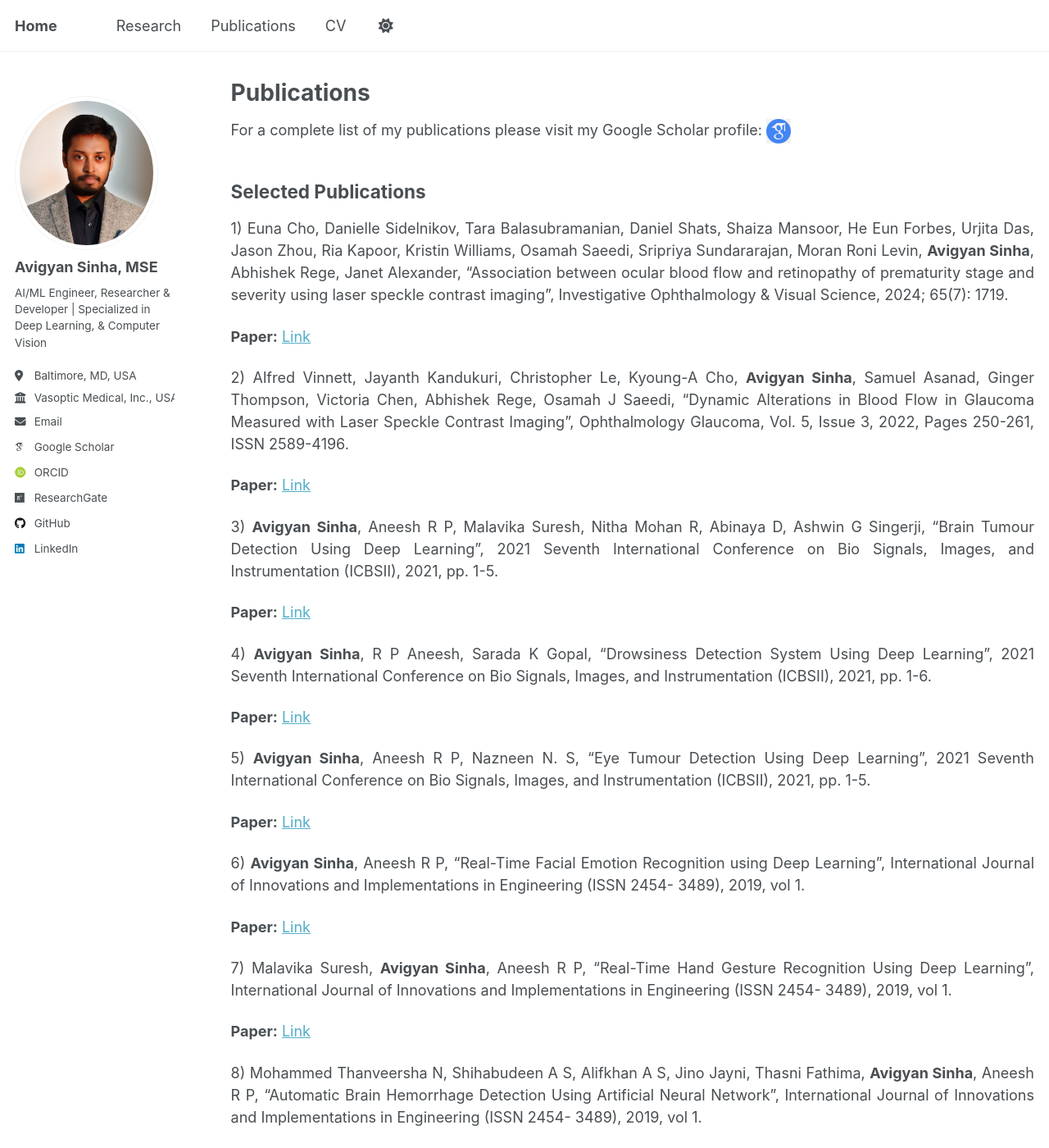
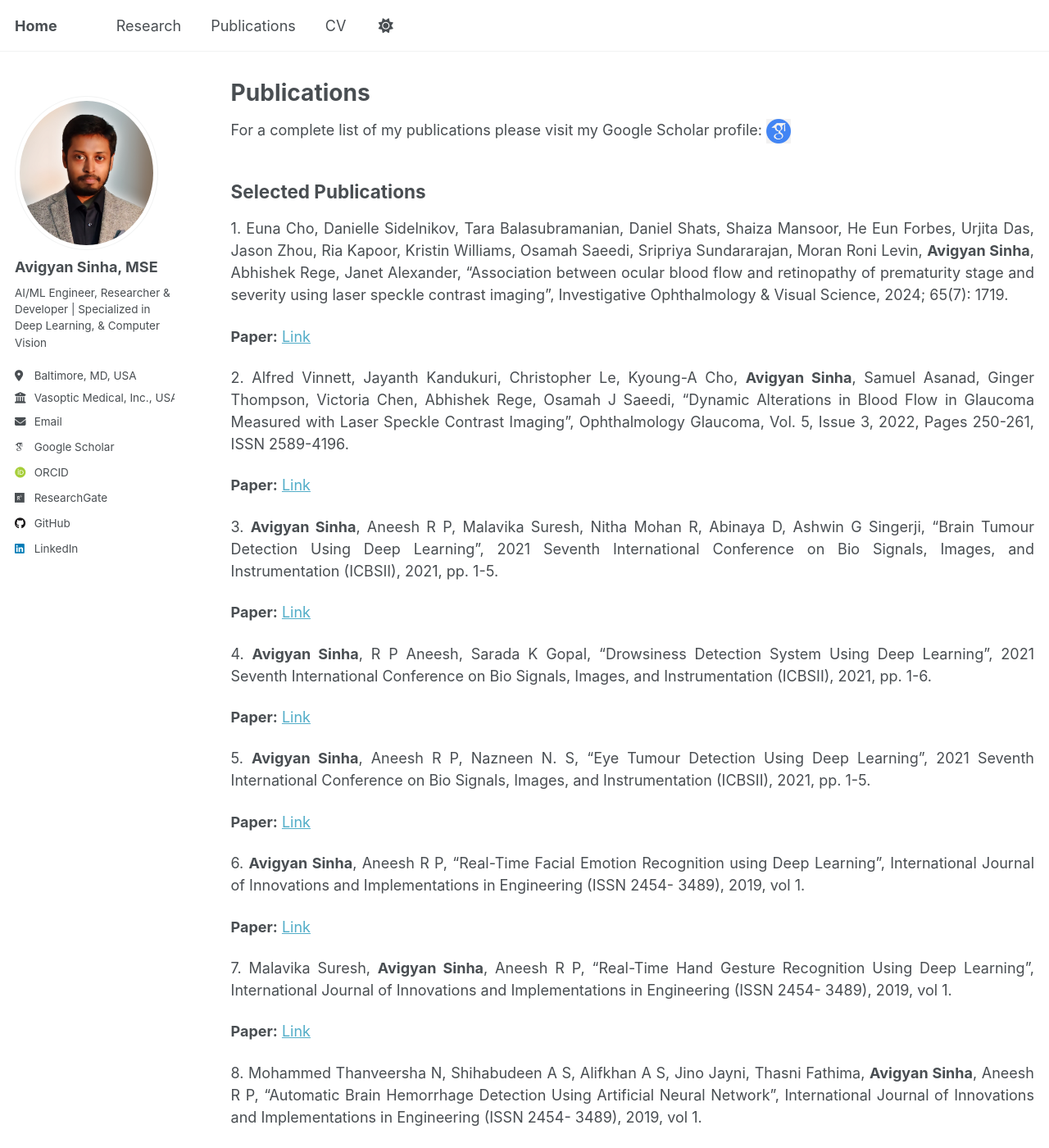
Before and after one commit to avigyan/avigyan.github.io, a Jekyll site: the page built from _pages/publications.md, in a window 1280 px wide and 1400 px high. Shown: the whole window at 82% size. Built offline with Jekyll 4.4.1, drawn with Linux system fonts in a browser that asks for light colours; some web fonts are replaced; a script that is not in the unit is left out; some of the changed text lies outside the part shown.

Commit message:
updated info

```diff
--- a/_pages/publications.md
+++ b/_pages/publications.md
@@ -17,50 +17,50 @@ Selected Publications
   {% endfor %}</ul>-->
 
 <p style="text-align: justify;">
-1) Euna Cho, Danielle Sidelnikov, Tara Balasubramanian, Daniel Shats, Shaiza Mansoor, He Eun Forbes, Urjita Das, Jason Zhou, Ria Kapoor, Kristin Williams, Osamah Saeedi, Sripriya Sundararajan, Moran Roni Levin, <b>Avigyan Sinha</b>, Abhishek Rege, Janet Alexander, “Association between ocular blood flow and retinopathy of prematurity stage and severity using laser speckle contrast imaging”, Investigative Ophthalmology & Visual Science, 2024; 65(7): 1719. <br>
+1. Euna Cho, Danielle Sidelnikov, Tara Balasubramanian, Daniel Shats, Shaiza Mansoor, He Eun Forbes, Urjita Das, Jason Zhou, Ria Kapoor, Kristin Williams, Osamah Saeedi, Sripriya Sundararajan, Moran Roni Levin, <b>Avigyan Sinha</b>, Abhishek Rege, Janet Alexander, “Association between ocular blood flow and retinopathy of prematurity stage and severity using laser speckle contrast imaging”, Investigative Ophthalmology & Visual Science, 2024; 65(7): 1719.
 </p>
 **Paper:** [Link](https://iovs.arvojournals.org/article.aspx?articleid=2796625)
 
 <p style="text-align: justify;">
-2) Alfred Vinnett, Jayanth Kandukuri, Christopher Le, Kyoung-A Cho, <b>Avigyan Sinha</b>, Samuel Asanad, Ginger Thompson, Victoria Chen, Abhishek Rege, Osamah J Saeedi, “Dynamic Alterations in Blood Flow in Glaucoma Measured with Laser Speckle Contrast Imaging”, Ophthalmology Glaucoma, Vol. 5, Issue 3, 2022, Pages 250-261, ISSN 2589-4196. <br>
+2. Alfred Vinnett, Jayanth Kandukuri, Christopher Le, Kyoung-A Cho, <b>Avigyan Sinha</b>, Samuel Asanad, Ginger Thompson, Victoria Chen, Abhishek Rege, Osamah J Saeedi, “Dynamic Alterations in Blood Flow in Glaucoma Measured with Laser Speckle Contrast Imaging”, Ophthalmology Glaucoma, Vol. 5, Issue 3, 2022, Pages 250-261, ISSN 2589-4196.
 </p>
 **Paper:** [Link](https://doi.org/10.1016/j.ogla.2021.10.005)
 
 <p style="text-align: justify;">
-3) <b>Avigyan Sinha</b>, Aneesh R P, Malavika Suresh, Nitha Mohan R, Abinaya D, Ashwin G Singerji, “Brain Tumour Detection Using Deep Learning”, 2021 Seventh International Conference on Bio Signals, Images, and Instrumentation (ICBSII), 2021, pp. 1-5. <br>
+3. <b>Avigyan Sinha</b>, Aneesh R P, Malavika Suresh, Nitha Mohan R, Abinaya D, Ashwin G Singerji, “Brain Tumour Detection Using Deep Learning”, 2021 Seventh International Conference on Bio Signals, Images, and Instrumentation (ICBSII), 2021, pp. 1-5.
 </p>
 **Paper:** [Link](https://doi.org/10.1109/ICBSII51839.2021.9445185)
 
 <p style="text-align: justify;">
-4) <b>Avigyan Sinha</b>, R P Aneesh, Sarada K Gopal, “Drowsiness Detection System Using Deep Learning”, 2021 Seventh International Conference on Bio  Signals, Images, and Instrumentation (ICBSII), 2021, pp. 1-6. <br>
+4. <b>Avigyan Sinha</b>, R P Aneesh, Sarada K Gopal, “Drowsiness Detection System Using Deep Learning”, 2021 Seventh International Conference on Bio  Signals, Images, and Instrumentation (ICBSII), 2021, pp. 1-6.
 </p>
 **Paper:** [Link](https://doi.org/10.1109/ICBSII51839.2021.9445132)
 
 <p style="text-align: justify;">
-5) <b>Avigyan Sinha</b>, Aneesh R P, Nazneen N. S, “Eye Tumour Detection Using Deep Learning”, 2021 Seventh International Conference on Bio Signals,
-Images, and Instrumentation (ICBSII), 2021, pp. 1-5. <br>
+5. <b>Avigyan Sinha</b>, Aneesh R P, Nazneen N. S, “Eye Tumour Detection Using Deep Learning”, 2021 Seventh International Conference on Bio Signals,
+Images, and Instrumentation (ICBSII), 2021, pp. 1-5.
 </p>
 **Paper:** [Link](https://doi.org/10.1109/ICBSII51839.2021.9445172)
 
 <p style="text-align: justify;">
-6) <b>Avigyan Sinha</b>, Aneesh R P, “Real-Time Facial Emotion Recognition using Deep Learning”, International Journal of Innovations
-and Implementations in Engineering (ISSN 2454- 3489), 2019, vol 1. <br>
+6. <b>Avigyan Sinha</b>, Aneesh R P, “Real-Time Facial Emotion Recognition using Deep Learning”, International Journal of Innovations
+and Implementations in Engineering (ISSN 2454- 3489), 2019, vol 1.
 </p>
 **Paper:** [Link](https://ijiie.org/journals/ijiie_2019dec1001/)
 
 <p style="text-align: justify;">
-7) Malavika Suresh, <b>Avigyan Sinha</b>, Aneesh R P, “Real-Time Hand Gesture Recognition Using Deep Learning”, International Journal of Innovations
-and Implementations in Engineering (ISSN 2454- 3489), 2019, vol 1. <br>
+7. Malavika Suresh, <b>Avigyan Sinha</b>, Aneesh R P, “Real-Time Hand Gesture Recognition Using Deep Learning”, International Journal of Innovations
+and Implementations in Engineering (ISSN 2454- 3489), 2019, vol 1.
 </p>
 **Paper:** [Link](https://www.ijiie.org/journals/ijiie_2019dec1003/)
 
 <p style="text-align: justify;">
-8) Mohammed Thanveersha N, Shihabudeen A S, Alifkhan A S, Jino Jayni, Thasni Fathima, <b>Avigyan Sinha</b>, Aneesh R P, “Automatic Brain Hemorrhage Detection Using Artificial Neural Network”, International Journal of Innovations and Implementations in Engineering (ISSN 2454- 3489), 2019, vol 1. <br>
+8. Mohammed Thanveersha N, Shihabudeen A S, Alifkhan A S, Jino Jayni, Thasni Fathima, <b>Avigyan Sinha</b>, Aneesh R P, “Automatic Brain Hemorrhage Detection Using Artificial Neural Network”, International Journal of Innovations and Implementations in Engineering (ISSN 2454- 3489), 2019, vol 1.
 </p>
 **Paper:** [Link](https://ijiie.org/journals/ijiie_2019dec1004/)
 
 <p style="text-align: justify;">
-9) Purnima Rajan, Philippe Burlina, M Chen, D Edell, Bruno Jedynak, N Mehta, <b>Avigyan Sinha</b>, Gregory Hager, “Autonomous on-board Near-Earth Object detection”, 2015 IEEE Applied Imagery Pattern Recognition Workshop (AIPR), Washington, DC, USA, 2015, pp. 1-10. <br>
+9. Purnima Rajan, Philippe Burlina, M Chen, D Edell, Bruno Jedynak, N Mehta, <b>Avigyan Sinha</b>, Gregory Hager, “Autonomous on-board Near-Earth Object detection”, 2015 IEEE Applied Imagery Pattern Recognition Workshop (AIPR), Washington, DC, USA, 2015, pp. 1-10.
 </p>
 **Paper:** [Link](https://doi.org/10.1109/AIPR.2015.7444551)
 
@@ -69,16 +69,16 @@ Research Presentations
 ---------------
 
 <p style="text-align: justify;">
-1) <b>Avigyan Sinha</b>, Anchana Pisharody, Sushma Tejwani, Abhijit Sinha Roy, Edmund Arthur, Wen-Hsiang Lee, Delia Cabrera DeBuc, Abhishek Rege, “Variation of ocular blood flow dynamics with progression in the stage of diabetic retinopathy”, Investigative Ophthalmology & Visual Science, 2025; 66(8): 4757. <br>
+1. <b>Avigyan Sinha</b>, Anchana Pisharody, Sushma Tejwani, Abhijit Sinha Roy, Edmund Arthur, Wen-Hsiang Lee, Delia Cabrera DeBuc, Abhishek Rege, “Variation of ocular blood flow dynamics with progression in the stage of diabetic retinopathy”, Investigative Ophthalmology & Visual Science, 2025; 66(8): 4757.
 </p>
 **Abstract:** [Link](https://iovs.arvojournals.org/article.aspx?articleid=2803792)
 
 <p style="text-align: justify;">
-2) <b>Avigyan Sinha</b>, Yash Porwal, Mary Ventimiglia, Renad Alhabashi, Shaiza Mansoor, Ria Kapoor, He Eun Forbes, Amrik Gill, Saige Oechsli, Lily Im, Sarah Ullah, Abhishek Rege, Osamah Saeedi, “Hyperoxia-induced reactivity of ocular blood flow is altered in glaucoma”, Investigative Ophthalmology & Visual Science, 2024; 65(7): 1236. <br>
+2. <b>Avigyan Sinha</b>, Yash Porwal, Mary Ventimiglia, Renad Alhabashi, Shaiza Mansoor, Ria Kapoor, He Eun Forbes, Amrik Gill, Saige Oechsli, Lily Im, Sarah Ullah, Abhishek Rege, Osamah Saeedi, “Hyperoxia-induced reactivity of ocular blood flow is altered in glaucoma”, Investigative Ophthalmology & Visual Science, 2024; 65(7): 1236.
 </p>
 **Abstract:** [Link](https://iovs.arvojournals.org/article.aspx?articleid=2795793)
 
 <p style="text-align: justify;">
-3) <b>Avigyan Sinha</b>, Jayanth Kandukuri, Wen-Hsiang Lee, Elizabeth Crocco, Rajesh Garg, Rishav Sapahia, Carlos Mendoza-Santiesteban, William Smiddy, Maja Kostic, Barry S. Baumel, Delia Cabrera DeBuc, Abhishek Rege, “Dynamic ocular blood flow metrics are altered in diabetes and diabetic retinopathy patients”, Investigative Ophthalmology & Visual Science, 2023; 64(8): 2689. <br>
+3. <b>Avigyan Sinha</b>, Jayanth Kandukuri, Wen-Hsiang Lee, Elizabeth Crocco, Rajesh Garg, Rishav Sapahia, Carlos Mendoza-Santiesteban, William Smiddy, Maja Kostic, Barry S. Baumel, Delia Cabrera DeBuc, Abhishek Rege, “Dynamic ocular blood flow metrics are altered in diabetes and diabetic retinopathy patients”, Investigative Ophthalmology & Visual Science, 2023; 64(8): 2689.
 </p>
 **Abstract:** [Link](https://iovs.arvojournals.org/article.aspx?articleid=2790807)
```
